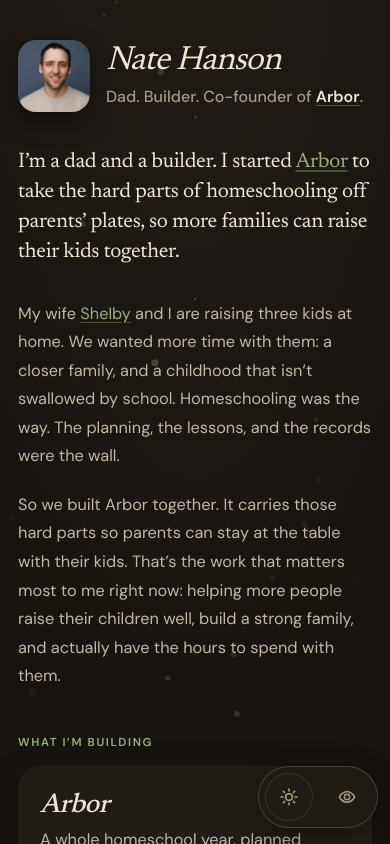
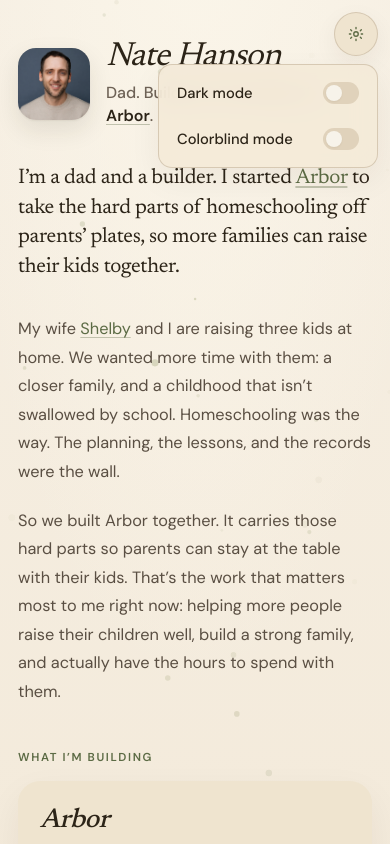
Before and after one commit to natemhanson/natemhanson.com, a Next.js app: page / in a window 390 px wide. Both pictures are taken after a click on the button "Appearance settings". Shown: the top 844 px of the page. Built offline with nearby package versions, Linux system fonts and the light colour scheme; no server answers.

Commit message:
Replace appearance toggles with a single settings dropdown
Keep one compact top-right button that opens Dark mode and
Colorblind mode options, so the controls stay out of the name.

Co-authored-by: Nate Hanson <natemhanson@users.noreply.github.com>

```diff
--- a/src/app/page.module.css
+++ b/src/app/page.module.css
@@ -268,12 +268,9 @@
     padding-top: 40px;
   }
 
-  .footer {
-    padding-bottom: 96px;
-  }
-
   .masthead {
     gap: 16px;
+    padding-right: 52px;
   }
 
   .portraitWrap {
--- a/src/components/ambient-play.module.css
+++ b/src/components/ambient-play.module.css
@@ -32,7 +32,7 @@
 
 @media (max-width: 640px) {
   .whisper {
-    bottom: 78px;
+    bottom: 12px;
     font-size: 0.68rem;
   }
 }
--- a/src/components/appearance-controls.module.css
+++ b/src/components/appearance-controls.module.css
@@ -3,26 +3,20 @@
   top: 16px;
   right: 16px;
   z-index: 40;
-  display: flex;
-  gap: 6px;
-  padding: 5px;
+  animation: fadeUp 0.5s ease 0.3s both;
+}
+
+.trigger {
+  display: inline-flex;
+  align-items: center;
+  justify-content: center;
+  width: 40px;
+  height: 40px;
+  border: 1px solid var(--controls-border);
   border-radius: 999px;
-  border: 1px solid var(--controls-border);
   background: var(--controls-bg);
   backdrop-filter: blur(10px);
   box-shadow: 0 8px 24px var(--shadow-soft);
-  animation: fadeUp 0.5s ease 0.3s both;
-}
-
-.button {
-  display: inline-flex;
-  align-items: center;
-  justify-content: center;
-  width: 36px;
-  height: 36px;
-  border: 0;
-  border-radius: 999px;
-  background: transparent;
   color: var(--muted);
   cursor: pointer;
   transition:
@@ -30,44 +24,112 @@
     color 0.2s ease;
 }
 
-.button[aria-pressed="true"] {
+.trigger[aria-expanded="true"] {
+  color: var(--accent);
   background: var(--card);
-  color: var(--accent);
-  box-shadow: inset 0 0 0 1px var(--border);
 }
 
-.button:focus-visible {
+.trigger:focus-visible {
   outline: 2px solid var(--accent);
   outline-offset: 2px;
 }
 
-.button svg {
+.trigger svg {
   display: block;
 }
 
+.menu {
+  position: absolute;
+  top: calc(100% + 8px);
+  right: 0;
+  min-width: 210px;
+  padding: 6px;
+  border: 1px solid var(--controls-border);
+  border-radius: 14px;
+  background: var(--controls-bg);
+  backdrop-filter: blur(12px);
+  box-shadow: 0 12px 32px var(--shadow-soft);
+  display: grid;
+  gap: 2px;
+}
+
+.item {
+  display: flex;
+  align-items: center;
+  justify-content: space-between;
+  gap: 16px;
+  width: 100%;
+  min-height: 44px;
+  padding: 0 12px;
+  border: 0;
+  border-radius: 10px;
+  background: transparent;
+  color: var(--foreground);
+  font: inherit;
+  font-size: 0.92rem;
+  font-weight: 500;
+  cursor: pointer;
+  text-align: left;
+}
+
+.item:focus-visible {
+  outline: 2px solid var(--accent);
+  outline-offset: 1px;
+}
+
+.switch {
+  position: relative;
+  width: 36px;
+  height: 22px;
+  flex-shrink: 0;
+  border-radius: 999px;
+  background: var(--border);
+  transition: background 0.2s ease;
+}
+
+.switch::after {
+  content: "";
+  position: absolute;
+  top: 3px;
+  left: 3px;
+  width: 16px;
+  height: 16px;
+  border-radius: 999px;
+  background: #f7f3ea;
+  box-shadow: 0 1px 2px var(--shadow-soft);
+  transition: transform 0.2s ease;
+}
+
+.switch[data-on="true"] {
+  background: var(--accent);
+}
+
+.switch[data-on="true"]::after {
+  transform: translateX(14px);
+}
+
 @media (hover: hover) and (pointer: fine) {
-  .button:hover {
+  .trigger:hover {
     color: var(--foreground);
-    background: color-mix(in srgb, var(--card) 70%, transparent);
+  }
+
+  .item:hover {
+    background: color-mix(in srgb, var(--card) 80%, transparent);
   }
 }
 
 @media (max-width: 640px) {
   .controls {
-    top: auto;
-    bottom: 16px;
+    top: 12px;
     right: 12px;
-    gap: 10px;
-    padding: 6px;
   }
 
-  .button {
-    width: 48px;
-    height: 48px;
+  .trigger {
+    width: 44px;
+    height: 44px;
   }
 
-  .button svg {
-    width: 20px;
-    height: 20px;
+  .menu {
+    min-width: 220px;
   }
 }
--- a/src/components/appearance-controls.tsx
+++ b/src/components/appearance-controls.tsx
@@ -1,6 +1,6 @@
 "use client";
 
-import { useSyncExternalStore } from "react";
+import { useEffect, useId, useRef, useState, useSyncExternalStore } from "react";
 import {
   THEME_KEY,
   COLORBLIND_KEY,
@@ -38,43 +38,15 @@ function getServerColorblind(): boolean {
   return false;
 }
 
-function MoonIcon() {
+function SettingsIcon() {
   return (
-    <svg width="16" height="16" viewBox="0 0 24 24" fill="none" aria-hidden="true">
+    <svg width="18" height="18" viewBox="0 0 24 24" fill="none" aria-hidden="true">
+      <circle cx="12" cy="12" r="3" stroke="currentColor" strokeWidth="1.8" />
       <path
-        d="M20.5 14.2A8.2 8.2 0 0 1 9.8 3.5 7.5 7.5 0 1 0 20.5 14.2Z"
+        d="M12 3.2v1.8M12 19v1.8M4.9 6.4l1.3 1.3M17.8 16.3l1.3 1.3M3.2 12h1.8M19 12h1.8M4.9 17.6l1.3-1.3M17.8 7.7l1.3-1.3"
         stroke="currentColor"
         strokeWidth="1.8"
         strokeLinecap="round"
-        strokeLinejoin="round"
-      />
-    </svg>
-  );
-}
-
-function SunIcon() {
-  return (
-    <svg width="16" height="16" viewBox="0 0 24 24" fill="none" aria-hidden="true">
-      <circle cx="12" cy="12" r="4" stroke="currentColor" strokeWidth="1.8" />
-      <path
-        d="M12 2.5v2.2M12 19.3v2.2M2.5 12h2.2M19.3 12h2.2M5.1 5.1l1.6 1.6M17.3 17.3l1.6 1.6M18.9 5.1l-1.6 1.6M6.7 17.3l-1.6 1.6"
-        stroke="currentColor"
-        strokeWidth="1.8"
-        strokeLinecap="round"
-      />
-    </svg>
-  );
-}
-
-function VisionIcon() {
-  return (
-    <svg width="16" height="16" viewBox="0 0 24 24" fill="none" aria-hidden="true">
-      <circle cx="12" cy="12" r="3.2" stroke="currentColor" strokeWidth="1.8" />
-      <path
-        d="M2.8 12S6.4 5.8 12 5.8 21.2 12 21.2 12 17.6 18.2 12 18.2 2.8 12 2.8 12Z"
-        stroke="currentColor"
-        strokeWidth="1.8"
-        strokeLinejoin="round"
       />
     </svg>
   );
@@ -87,6 +59,32 @@ export function AppearanceControls() {
     getColorblindSnapshot,
     getServerColorblind,
   );
+  const [open, setOpen] = useState(false);
+  const rootRef = useRef<HTMLDivElement>(null);
+  const menuId = useId();
+
+  useEffect(() => {
+    if (!open) return;
+
+    function onPointerDown(event: PointerEvent) {
+      const root = rootRef.current;
+      if (!root) return;
+      if (event.target instanceof Node && !root.contains(event.target)) {
+        setOpen(false);
+      }
+    }
+
+    function onKeyDown(event: KeyboardEvent) {
+      if (event.key === "Escape") setOpen(false);
+    }
+
+    window.addEventListener("pointerdown", onPointerDown);
+    window.addEventListener("keydown", onKeyDown);
+    return () => {
+      window.removeEventListener("pointerdown", onPointerDown);
+      window.removeEventListener("keydown", onKeyDown);
+    };
+  }, [open]);
 
   function toggleTheme() {
     const next: ThemeMode = theme === "dark" ? "light" : "dark";
@@ -103,29 +101,44 @@ export function AppearanceControls() {
   }
 
   return (
-    <div className={styles.controls} role="group" aria-label="Appearance">
+    <div className={styles.controls} ref={rootRef}>
       <button
         type="button"
-        className={styles.button}
-        aria-pressed={theme === "dark"}
-        aria-label={theme === "dark" ? "Switch to light mode" : "Switch to dark mode"}
-        title={theme === "dark" ? "Light mode" : "Dark mode"}
+        className={styles.trigger}
+        aria-label="Appearance settings"
+        aria-haspopup="true"
+        aria-expanded={open}
+        aria-controls={menuId}
+        title="Appearance"
+        onClick={() => setOpen((value) => !value)}
+      >
+        <SettingsIcon />
+      </button>
+
+      {open ? (
+        <div className={styles.menu} id={menuId} role="menu" aria-label="Appearance">
+          <button
+            type="button"
+            className={styles.item}
+            role="menuitemcheckbox"
+            aria-checked={theme === "dark"}
             onClick={toggleTheme}
           >
-        {theme === "dark" ? <SunIcon /> : <MoonIcon />}
+            <span>Dark mode</span>
+            <span className={styles.switch} data-on={theme === "dark" ? "true" : "false"} />
           </button>
           <button
             type="button"
-        className={styles.button}
-        aria-pressed={colorblind}
-        aria-label={
-          colorblind ? "Turn off colorblind-friendly mode" : "Turn on colorblind-friendly mode"
-        }
-        title="Colorblind-friendly colors"
+            className={styles.item}
+            role="menuitemcheckbox"
+            aria-checked={colorblind}
             onClick={toggleColorblind}
           >
-        <VisionIcon />
+            <span>Colorblind mode</span>
+            <span className={styles.switch} data-on={colorblind ? "true" : "false"} />
           </button>
+        </div>
+      ) : null}
     </div>
   );
 }
```
Lines whose indentation alone changed are shown as unchanged.
